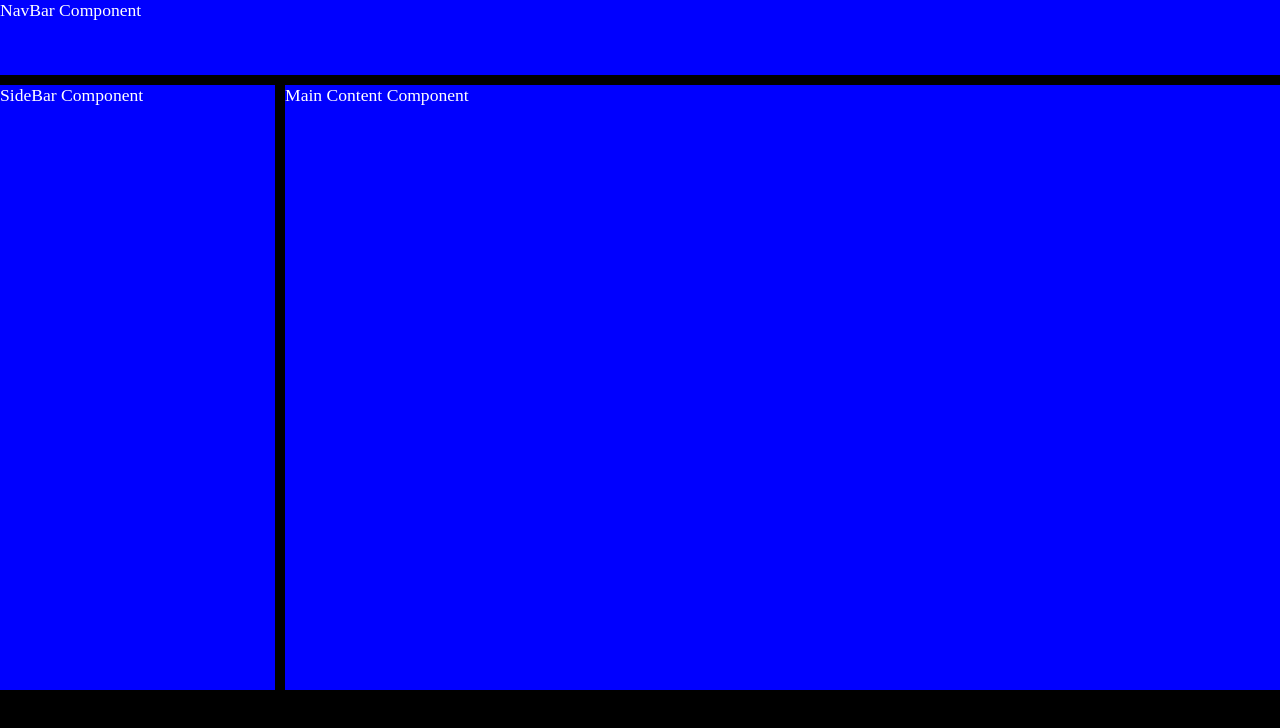
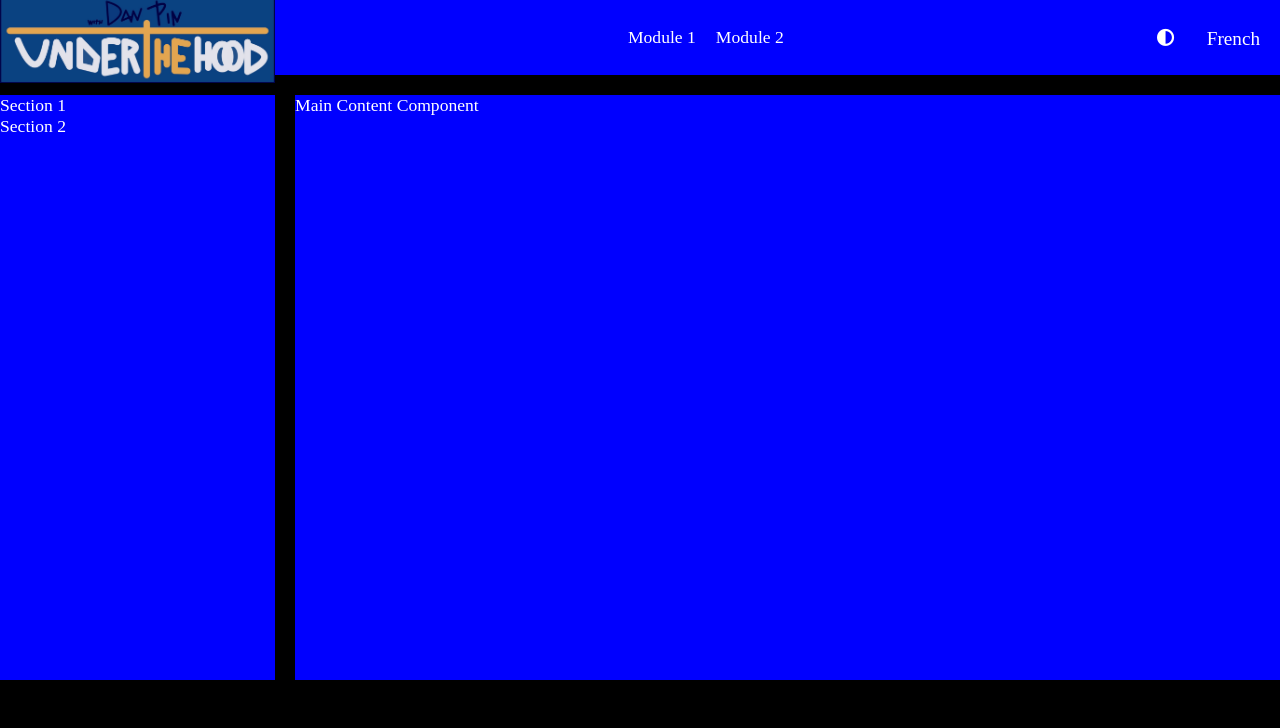
Before and after one commit to DanPin7679/ComplexWebApp-NoFramework, a plain HTML site: page index.html in a window 1280 px wide. Drawn offline with Linux system fonts and the light colour scheme.

Commit message:
release 2

```diff
--- a/index.html
+++ b/index.html
@@ -5,12 +5,54 @@
     <meta http-equiv="X-UA-Compatible" content="IE=edge" />
     <meta name="viewport" content="width=device-width, initial-scale=1.0" />
     <link rel="stylesheet" href="./style.css" />
+    <link
+      rel="stylesheet"
+      href="https://cdnjs.cloudflare.com/ajax/libs/font-awesome/5.15.4/css/all.min.css"
+      integrity="sha512-1ycn6IcaQQ40/MKBW2W4Rhis/DbILU74C1vSrLJxCq57o941Ym01SwNsOMqvEBFlcgUa6xLiPY/NS5R+E6ztJQ=="
+      crossorigin="anonymous"
+      referrerpolicy="no-referrer"
+    />
+    <link
+      href="https://fonts.googleapis.com/css2?family=Lato&display=swap"
+      rel="stylesheet"
+    />
     <title>UnderTheHoodwDanPin</title>
   </head>
   <body>
     <div class="main-grid">
-      <div class="navbar">NavBar Component</div>
-      <div class="sidebar">SideBar Component</div>
+      <div class="navbar">
+        <img
+          src="./DanPin-UTH.jpg"
+          id="home"
+          class="tutorial"
+          alt=""
+          style="width: 275px"
+        />
+        <div class="top-menu">
+          <a>Module 1</a>
+          <a>Module 2</a>
+        </div>
+        <div class="settings-box">
+          <div
+            class="theme-btn"
+            id="theme-btn"
+            style="display: flex; align-items: center"
+          >
+            <i class="fas fa-adjust"></i>
+          </div>
+          <div class="lang-btn">
+            <div style="height: 20px">
+              <div id="lang-btn">French</div>
+            </div>
+          </div>
+        </div>
+      </div>
+      <div class="sidebar">
+        <div class="sidebar-menu">
+          <a>Section 1</a>
+          <a>Section 2</a>
+        </div>
+      </div>
       <div class="main-content">Main Content Component</div>
     </div>
   </body>
--- a/style.css
+++ b/style.css
@@ -32,11 +32,15 @@ a {
   grid-area: navbar;
   display: flex;
   background-color: blue;
+  align-items: center;
+  justify-content: space-between;
 }
+
 .sidebar {
   grid-area: sidebar;
   background-color: blue;
 }
+
 .main-content {
   grid-area: main-content;
   background-color: blue;
@@ -48,7 +52,42 @@ a {
   grid-template-areas:
     "navbar navbar"
     "sidebar main-content";
-  gap: 10px;
+  gap: 20px;
   grid-template-rows: 75px auto 100px;
   grid-template-columns: 275px auto;
 }
+
+.settings-box {
+  display: flex;
+  align-items: center;
+  justify-content: space-around;
+  margin: 20px;
+}
+
+.lang-btn {
+  font-size: 1.2rem;
+  cursor: pointer;
+}
+
+.theme-btn {
+  width: 50px;
+  height: 50px;
+  border-radius: 50%;
+  cursor: pointer;
+}
+
+.theme-btn:active {
+  -webkit-transform: translateY(-3px);
+  transform: translateY(-3px);
+}
+
+.top-menu {
+  display: flex;
+  gap: 20px;
+}
+
+.sidebar-menu {
+  display: flex;
+  flex-direction: column;
+  align-items: flex-start;
+}
```
Also changed, not shown: DanPin-UTH.jpg (added), 1 other file.
